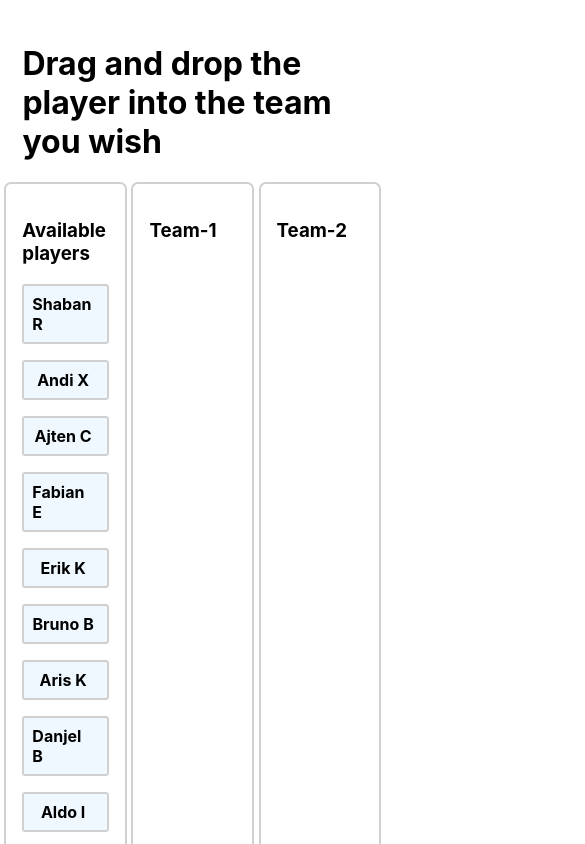
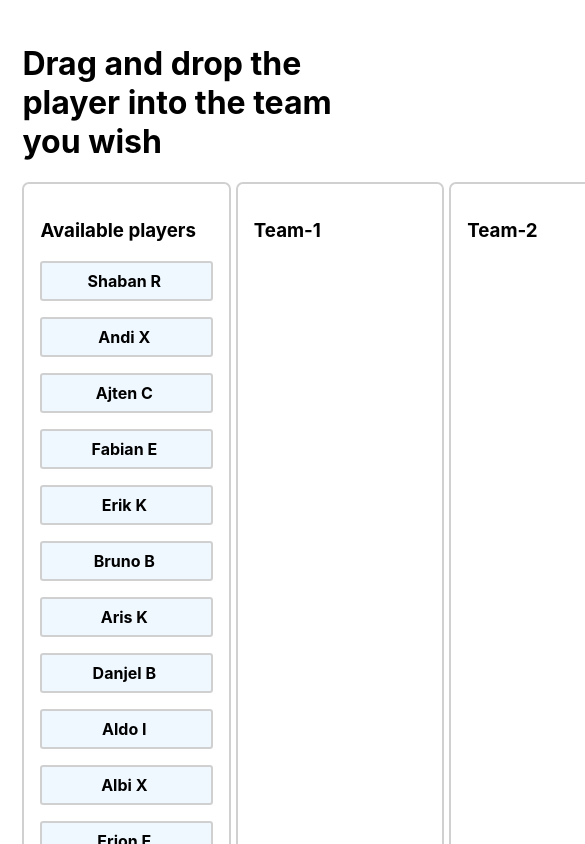
Before and after one commit to omelale/duassis-drag-n-drop, a React (Create React App) app: page / in a window 390 px wide. Shown: the top 844 px of the page, 585 px wide, since content can reach past the window. Built offline with nearby package versions, Linux system fonts and the light colour scheme.

Commit message:
edit team  size css

```diff
--- a/src/App.css
+++ b/src/App.css
@@ -9,7 +9,7 @@
   display: flex;
   flex-direction: row;
   margin-left:auto;margin-right:auto;
-  justify-content: center;
+
 }
 #players {
   padding-left: 0;
@@ -17,7 +17,7 @@
   padding: 1rem;
   border-radius: 7px;
   border: 2px solid #d0d0d0;
-  min-width: 25%;
+  min-width: 17%;
   max-width:220px;
   transition: background-color 0.2s ease-in-out;
   margin-right: 0.3rem;
@@ -25,6 +25,10 @@
   display: flex;
   flex-direction: column;
 }
+@media only screen and (max-width: 500px) {
+  #players{min-width:50%}
+}
+
 #player-container{
     height: 100%;
 }
```
